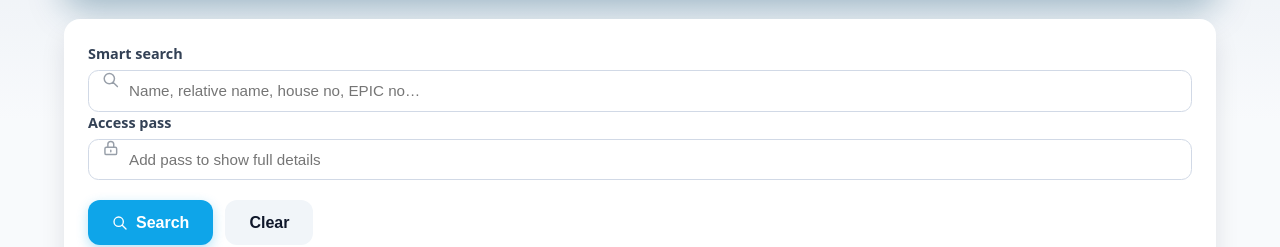
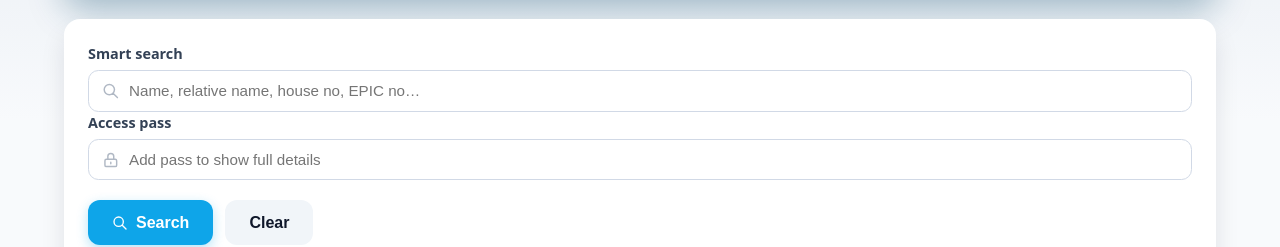
Before and after one commit to dhruvworld/sir, a React (Vite) app in the folder frontend/: page / in a window 1280 px wide. Shown: the part 237-484 px from the top of the page. Built offline with nearby package versions, Linux system fonts and the light colour scheme; no server answers.

Commit message:
Fix icon placement in search inputs using input-wrapper for proper alignment

```diff
--- a/frontend/src/App.css
+++ b/frontend/src/App.css
@@ -86,14 +86,11 @@ header h1 {
   gap: 0.35rem;
   font-size: 0.9rem;
   color: #334155;
+  position: relative;
 }
 
 .field span {
   font-weight: 600;
-}
-
-.field {
-  position: relative;
 }
 
 .field input {
@@ -117,21 +114,30 @@ header h1 {
   box-shadow: 0 0 0 3px rgb(14 165 233 / 25%);
 }
 
+.input-wrapper {
+  position: relative;
+  width: 100%;
+}
+
 .field-icon {
   position: absolute;
   left: 0.85rem;
   top: 50%;
-  margin-top: 0.15rem;
   transform: translateY(-50%);
   width: 1.1rem;
   height: 1.1rem;
   opacity: 0.5;
   pointer-events: none;
-  transition: opacity 0.15s ease;
+  transition: opacity 0.15s ease, color 0.15s ease;
+  color: #64748b;
+  display: flex;
+  align-items: center;
+  justify-content: center;
 }
 
 .field:focus-within .field-icon {
   opacity: 0.7;
+  color: #0ea5e9;
 }
 
 .form-actions {
--- a/frontend/src/components/SearchForm.tsx
+++ b/frontend/src/components/SearchForm.tsx
@@ -39,6 +39,7 @@ export const SearchForm = ({
         {textFields.map(({ name, label, placeholder }) => (
           <label key={name} className="field field-with-icon">
             <span>{label}</span>
+            <div className="input-wrapper">
               <input
                 type="text"
                 value={params[name] ?? ''}
@@ -59,11 +60,13 @@ export const SearchForm = ({
                   d="M21 21l-6-6m2-5a7 7 0 11-14 0 7 7 0 0114 0z"
                 />
               </svg>
+            </div>
           </label>
         ))}
       </div>
       <label className="field field-with-icon pass-field">
         <span>Access pass</span>
+        <div className="input-wrapper">
           <input
             type="password"
             value={params.pass ?? ''}
@@ -84,6 +87,7 @@ export const SearchForm = ({
               d="M12 15v2m-6 4h12a2 2 0 002-2v-6a2 2 0 00-2-2H6a2 2 0 00-2 2v6a2 2 0 002 2zm10-10V7a4 4 0 00-8 0v4h8z"
             />
           </svg>
+        </div>
       </label>
       <div className="form-actions">
         <button type="submit" className="primary" disabled={isLoading}>
```
Lines whose indentation alone changed are shown as unchanged.
